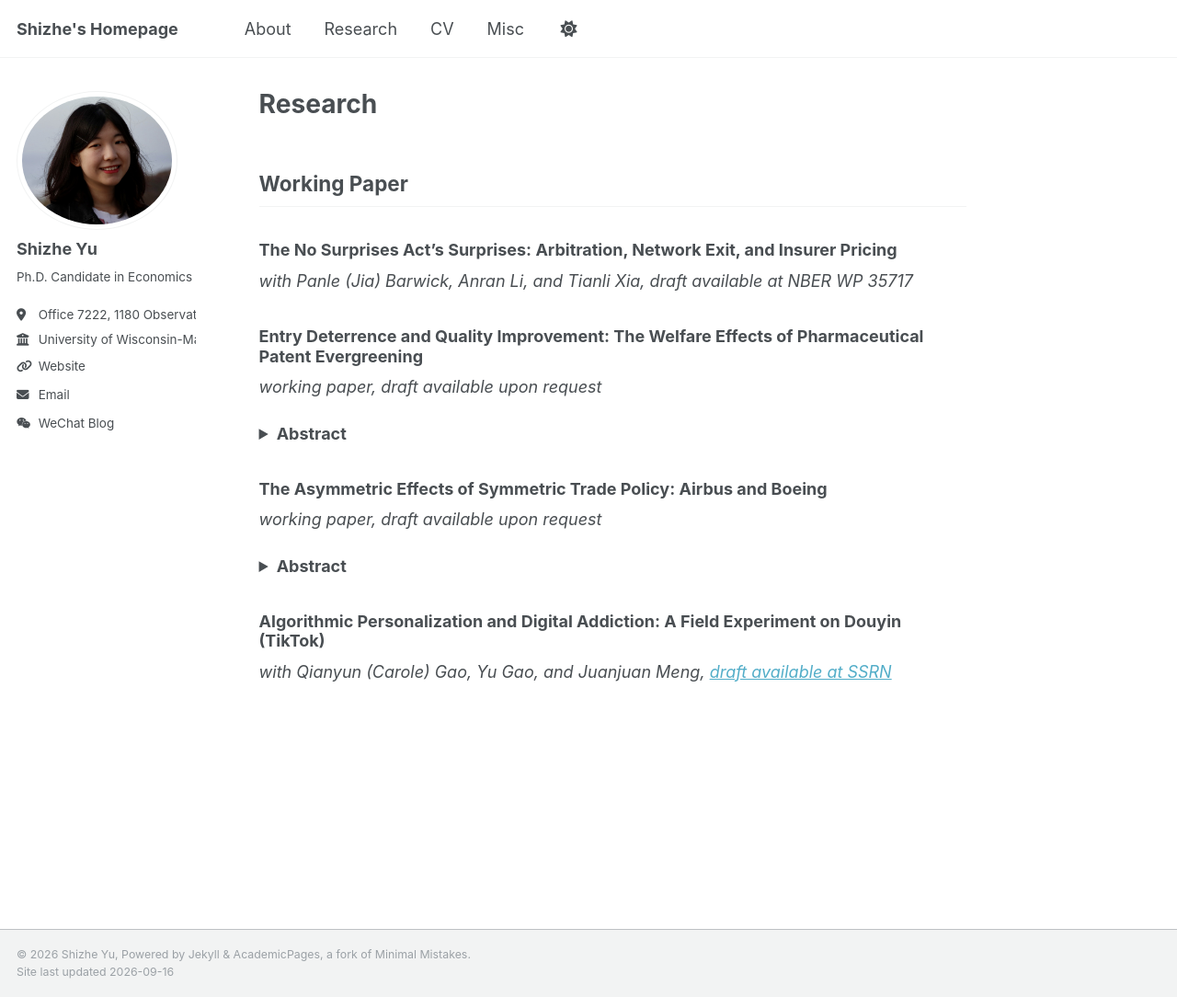
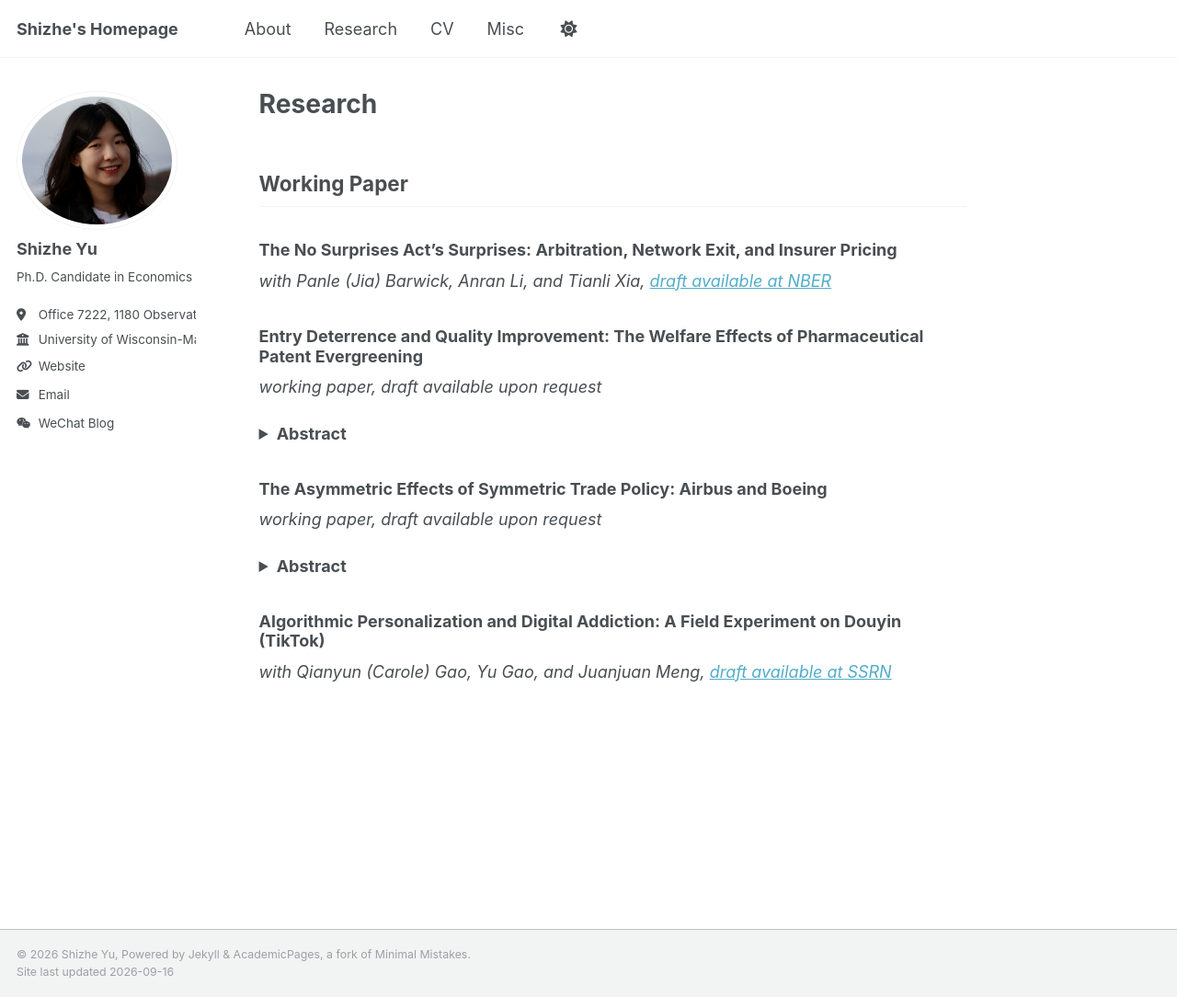
Before and after one commit to shizhe-yu/shizhe-yu.github.io, a Jekyll site: the page built from _pages/research.md, in a window 1280 px wide and 1084 px high. Shown: the whole window at 92% size. Built offline with Jekyll 4.4.1, drawn with Linux system fonts in a browser that asks for light colours.

Commit message:
Add hyperlink to NBER draft in research.md
Updated the citation for the working paper to include a hyperlink to the NBER draft.

```diff
--- a/_pages/research.md
+++ b/_pages/research.md
@@ -7,7 +7,7 @@ author_profile: true
 ## Working Paper
 
 ### The No Surprises Act’s Surprises: Arbitration, Network Exit, and Insurer Pricing
-*with Panle (Jia) Barwick, Anran Li, and Tianli Xia, draft available at NBER WP 35717*
+*with Panle (Jia) Barwick, Anran Li, and Tianli Xia, [draft available at NBER](https://www.nber.org/papers/w35717.pdf)*
 
 ### Entry Deterrence and Quality Improvement: The Welfare Effects of Pharmaceutical Patent Evergreening
 *working paper, draft available upon request*
```
